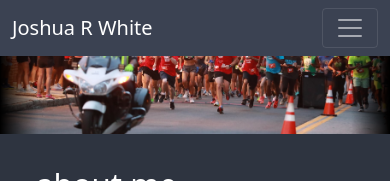
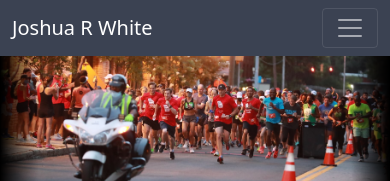
Before and after one commit to joshrw313/personal-portfolio, a plain HTML site: page index.html in a window 390 px wide. Shown: the top 181 px of the page. Drawn offline with nearby package versions, Linux system fonts and the light colour scheme.

Commit message:
added media rules to fix banner image on phones

```diff
--- a/styles.css
+++ b/styles.css
@@ -65,3 +65,14 @@ h4 {
 	mask-image: linear-gradient(to right, transparent 0%, black 10%, black 90%, transparent 100%);
 	-webkit-mask-image: linear-gradient(to right, transparent 0%, black 10%, black 90%, transparent 100%);
 }
+
+@media only screen and (max-width: 645px) {
+.img-banner {
+	padding-top: 25px;
+}
+}
+@media only screen and (max-width: 400px) {
+.img-banner {
+	padding-top: 50px;
+}
+}
```
